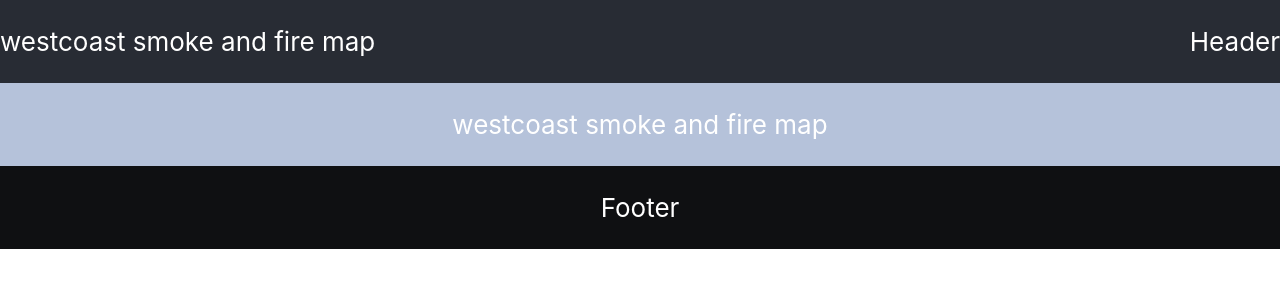
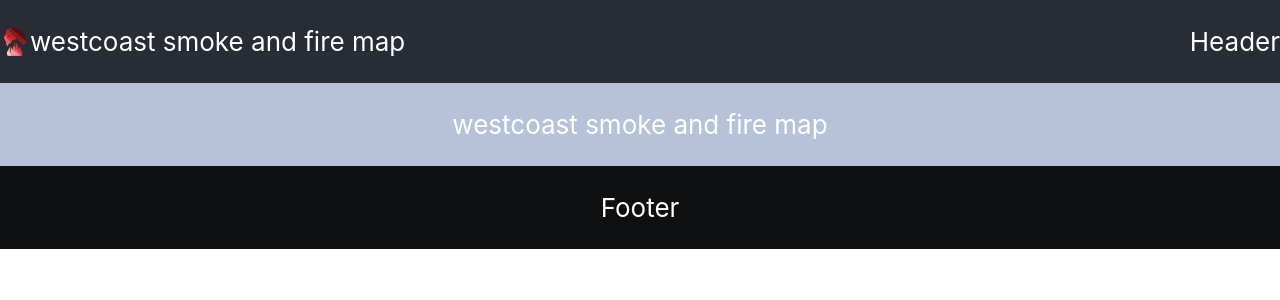
Before and after one commit to xnd0/westcoast-smokeandfire, a React (Create React App) app: page / in a window 1280 px wide. Shown: the top 300 px of the page. Built offline with nearby package versions, Linux system fonts and the light colour scheme.

Commit message:
inserted logo image

```diff
--- a/public/index.html
+++ b/public/index.html
@@ -2,7 +2,7 @@
 <html lang="en">
   <head>
     <meta charset="utf-8" />
-    <link rel="icon" href="%PUBLIC_URL%/favicon.ico" />
+    <link rel="icon" href="smoke-and-fire-icon.png" />
     <meta name="viewport" content="width=device-width, initial-scale=1" />
     <meta name="theme-color" content="#000000" />
     <meta
@@ -24,7 +24,7 @@
       work correctly both with client-side routing and a non-root public URL.
       Learn how to configure a non-root public URL by running `npm run build`.
     -->
-    <title>React App</title>
+    <title>westcoast s+f map</title>
   </head>
   <body>
     <noscript>You need to enable JavaScript to run this app.</noscript>
--- a/src/components/Header.js
+++ b/src/components/Header.js
@@ -1,4 +1,5 @@
 import React from 'react';
+import firelogo from './smoke-and-fire-icon.png'
 
 
 export default function Header() {
@@ -6,8 +7,12 @@ export default function Header() {
     return (
         <div className='App-header flex-apart'>
 
-            <p>westcoast smoke and fire map</p>
-            <p>Header</p>
+                <div className='App-header'>
+                <img src={firelogo} alt="fire and smoke logo image" height={30} width={30} />
+                <p>westcoast smoke and fire map</p>
+                </div>
+                <p>Header</p>
+
 
         </div>
     );
```
Also changed, not shown: public/smoke-and-fire-icon.png (added), src/components/smoke-and-fire-icon.png (added).
